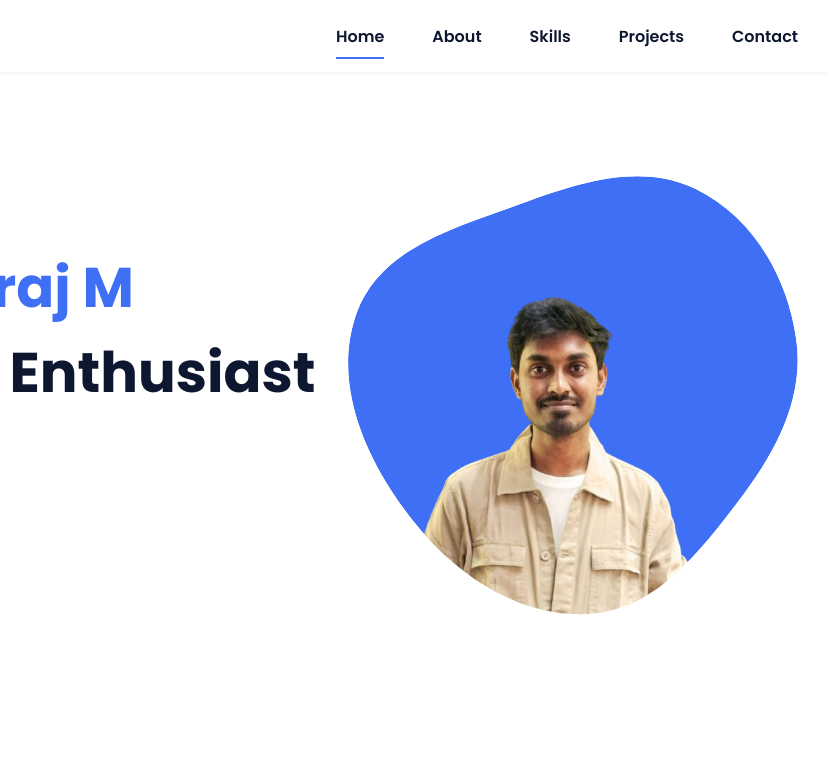
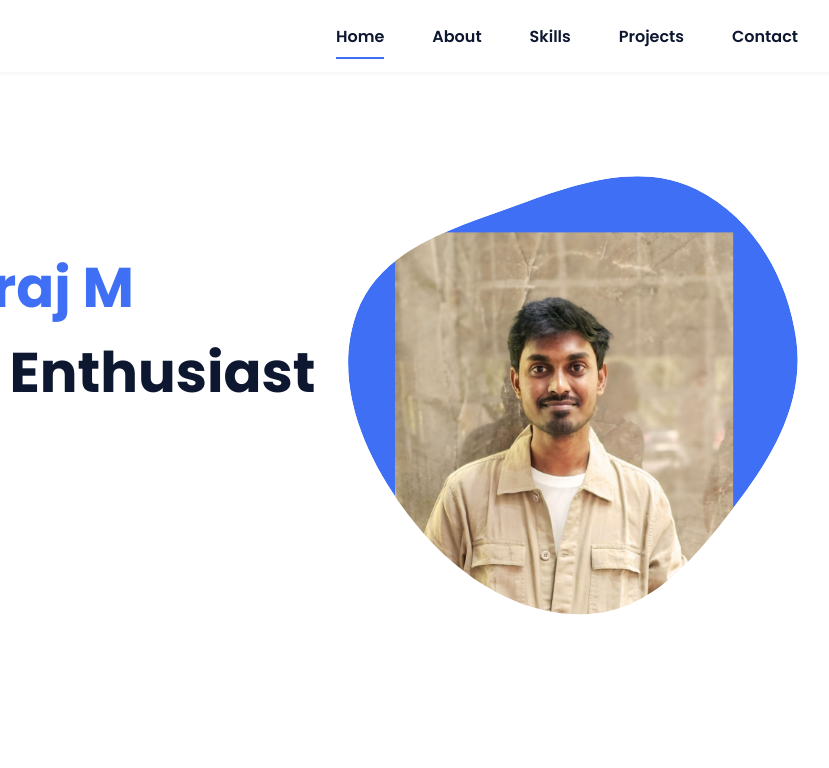
Before and after one commit to NagrajM99/dup2, a plain HTML site: page index.html in a window 1280 px wide. Shown: the top 768 px of the page, 354-1183 px from the left. Drawn offline with nearby package versions, Linux system fonts and the light colour scheme.

Commit message:
Update index.html

```diff
--- a/index.html
+++ b/index.html
@@ -56,7 +56,7 @@
                         </mask>
                         <g mask="url(#mask0)">
                             <path d="M9.19024 145.964C34.0253 76.5814 114.865 54.7299 184.111 29.4823C245.804 6.98884 311.86 -14.9503 370.735 14.143C431.207 44.026 467.948 107.508 477.191 174.311C485.897 237.229 454.931 294.377 416.506 344.954C373.74 401.245 326.068 462.801 255.442 466.189C179.416 469.835 111.552 422.137 65.1576 361.805C17.4835 299.81 -17.1617 219.583 9.19024 145.964Z"/>
-                            <image class="home__blob-img" x="50" y="60" href="assets/img/plain.png"/>
+                            <image class="home__blob-img" x="50" y="60" href="assets/img/main.jpeg"/>
                         </g>
                     </svg>
                 </div>
```
